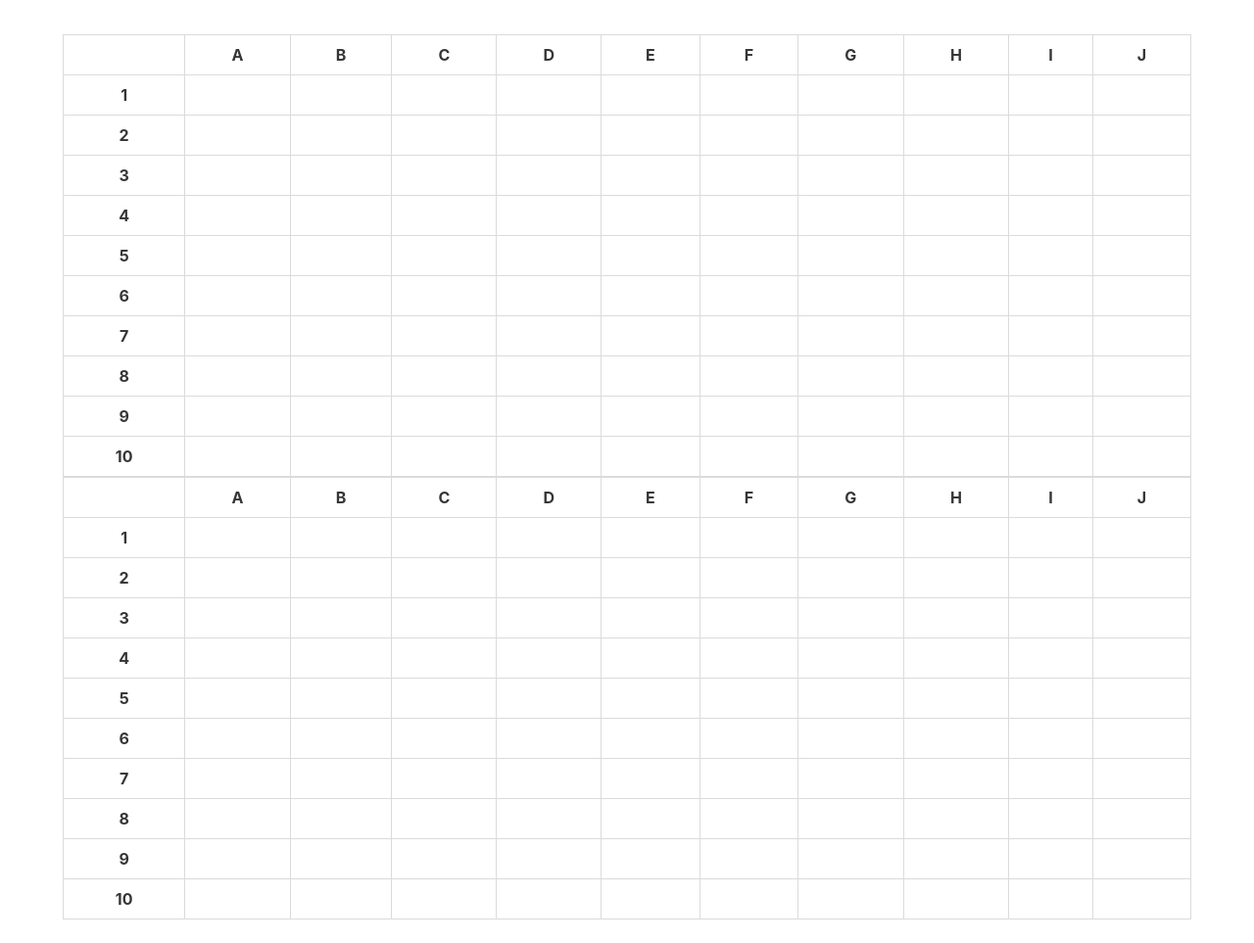
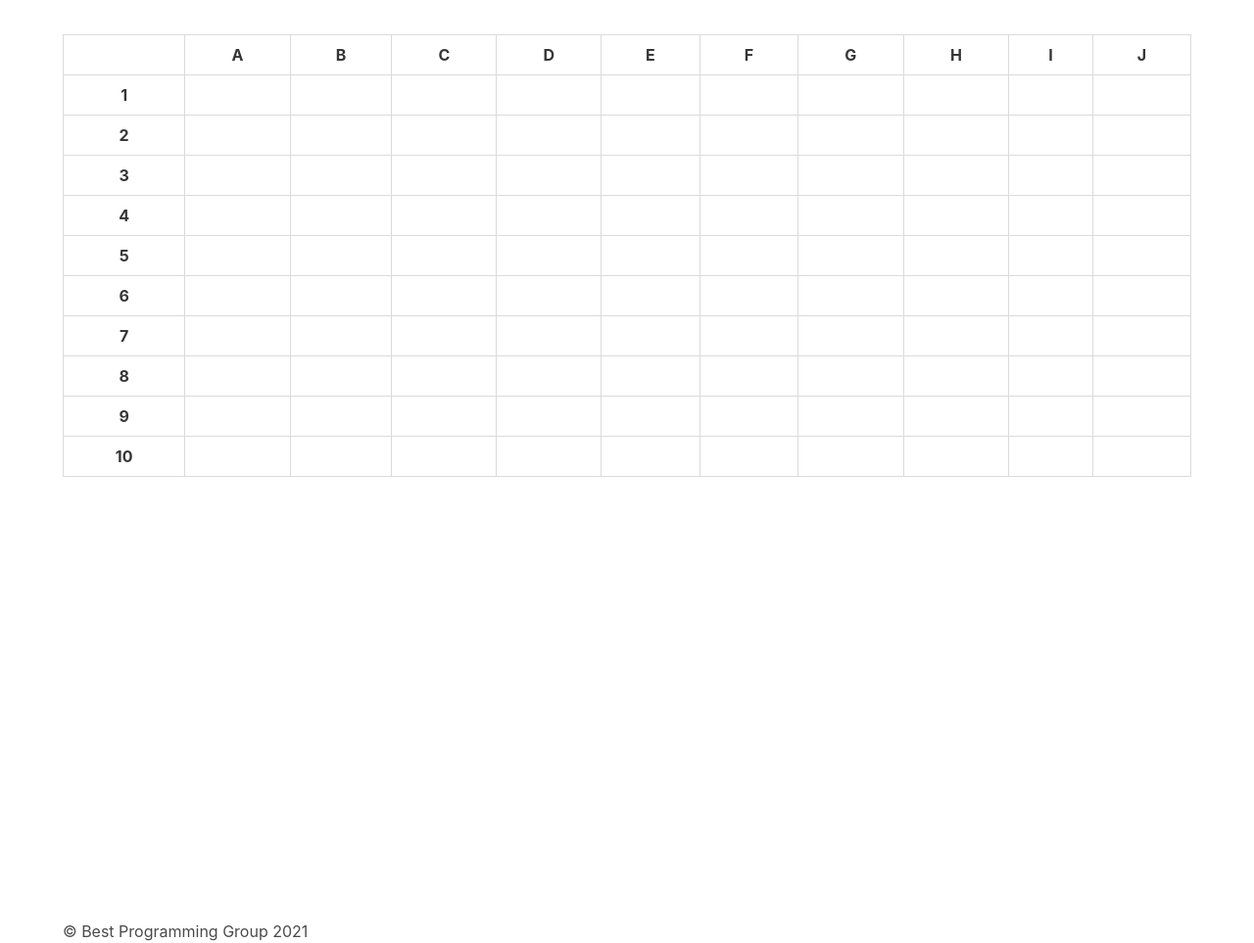
Before and after one commit to Ultima-weapon/battleship-js, a plain HTML site: page index.html in a window 1280 px wide. Shown: the part 111-1074 px from the top of the page at 98% size. Before the commit the page ends 1050 px from the top, so only its background shows below. Drawn offline with Linux system fonts and the light colour scheme.

Commit message:
Added footer at bottom of main page.

```diff
--- a/index.html
+++ b/index.html
@@ -161,9 +161,9 @@
             </table>
         </div>
 
-        <div id="board-2" class="container">
+        <div id="board-2" class="container is-invisible">
             <table id="player-2" class="board table is-bordered is-hoverable is-fullwidth has-text-centered">
-                <tr>
+                <tr id="board-heading">
                     <th></th>
                     <th>A</th>
                     <th>B</th>
@@ -308,5 +308,9 @@
                 </tr>
             </table>
         </div>
+
+        <div id="footer" class="container">
+            <p>&copy; Best Programming Group 2021</p>
+        </div>
     </body>
 </html>
```
